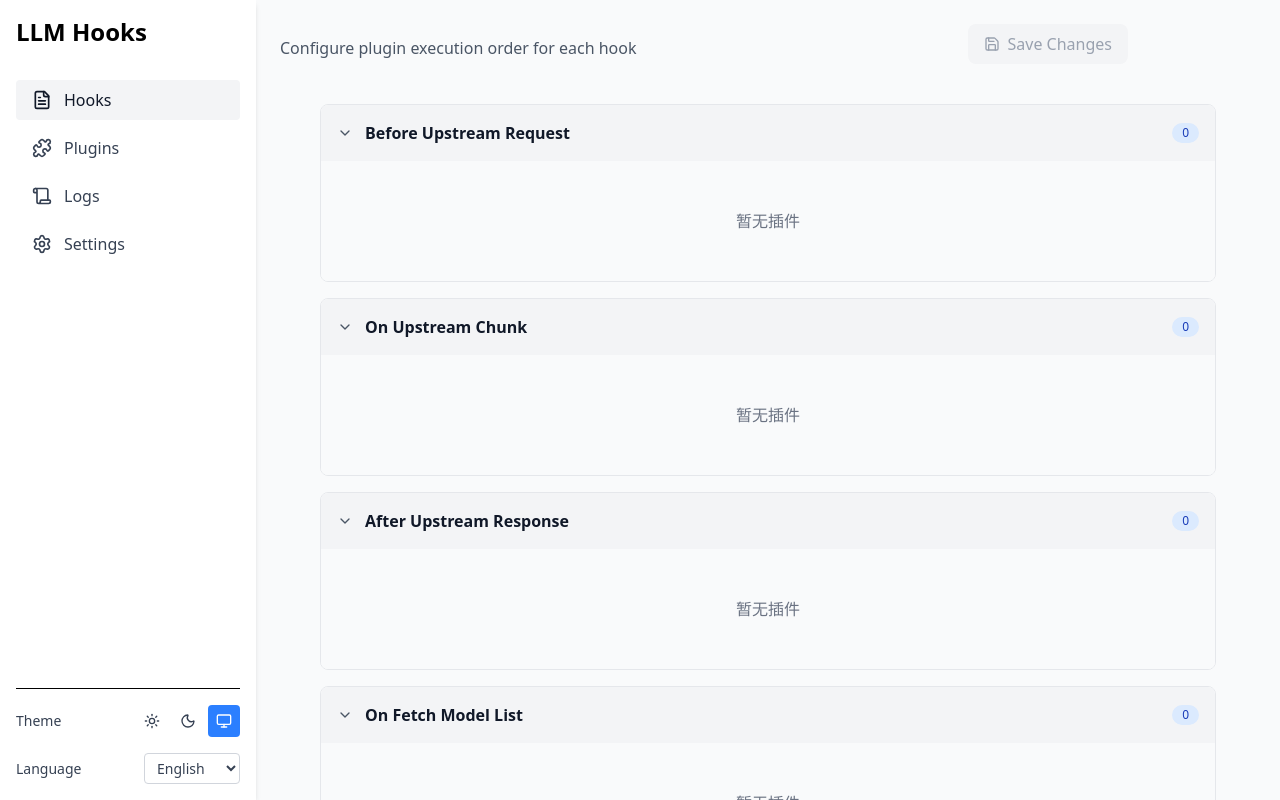
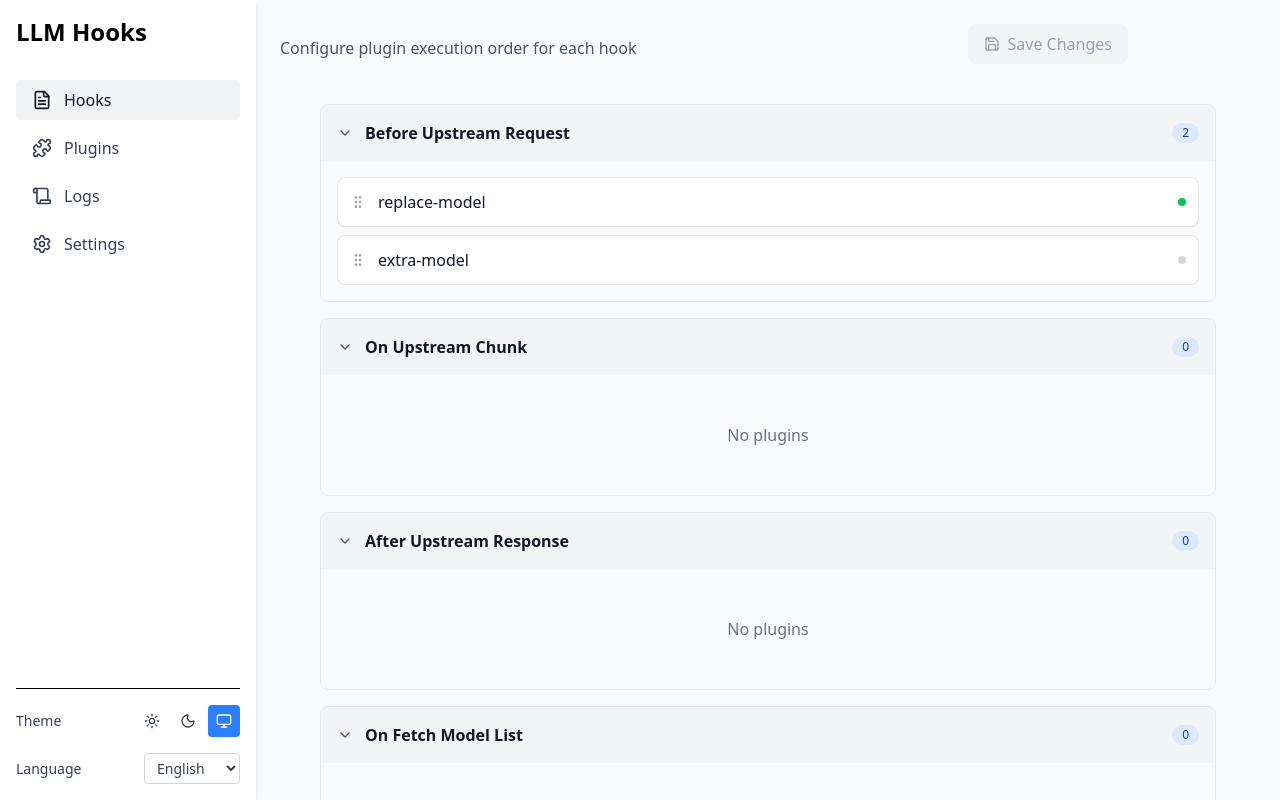
Before and after one commit to BHznJNs/llm-hooks, a React (Vite) app in the folder frontend/: page / in a window 1280 px wide. Built offline with nearby package versions, Linux system fonts and the light colour scheme.

Commit message:
hooks management page

```diff
--- a/frontend/src/App.tsx
+++ b/frontend/src/App.tsx
@@ -1,20 +1,16 @@
 import { Outlet } from '@tanstack/react-router';
 import { useEffect, useRef } from 'react';
 import Sidebar from './components/Sidebar';
-import { useLanguageStore } from './stores/language-store';
 import { useThemeStore } from './stores/theme-store';
 
 export default function App() {
-  const { language, setLanguage } = useLanguageStore();
   const { theme } = useThemeStore();
   const mediaQueryRef = useRef<MediaQueryList | null>(null);
   const handleChangeRef = useRef<((e: MediaQueryListEvent) => void) | null>(
     null
   );
 
-  // 根据主题更新 document 类名
   useEffect(() => {
-    // 清理之前的事件监听器
     if (mediaQueryRef.current && handleChangeRef.current) {
       mediaQueryRef.current.removeEventListener(
         'change',
@@ -25,7 +21,6 @@ export default function App() {
     }
 
     if (theme === 'system') {
-      // 检查系统主题偏好
       const systemPrefersDark = window.matchMedia(
         '(prefers-color-scheme: dark)'
       ).matches;
@@ -35,7 +30,6 @@ export default function App() {
         document.documentElement.classList.remove('dark');
       }
 
-      // 监听系统主题变化
       mediaQueryRef.current = window.matchMedia('(prefers-color-scheme: dark)');
       handleChangeRef.current = (e: MediaQueryListEvent) => {
         if (document.documentElement.classList.contains('dark') !== e.matches) {
@@ -50,7 +44,6 @@ export default function App() {
       document.documentElement.classList.remove('dark');
     }
 
-    // 清理函数
     return () => {
       if (mediaQueryRef.current && handleChangeRef.current) {
         mediaQueryRef.current.removeEventListener(
@@ -63,7 +56,7 @@ export default function App() {
 
   return (
     <div className="flex h-screen bg-gray-50 dark:bg-gray-900">
-      <Sidebar language={language} setLanguage={setLanguage} />
+      <Sidebar />
 
       <main className="flex-1 overflow-hidden">
         <Outlet />
--- a/frontend/src/components/hooks/HookCollapse.tsx
+++ b/frontend/src/components/hooks/HookCollapse.tsx
@@ -6,36 +6,32 @@ import {
 import { ChevronDown, ChevronRight } from 'lucide-react';
 import { useState } from 'react';
 
+import { useTranslation } from '../../lib/i18n';
 import { useHooksStore } from '../../stores/hooks-store';
-import type { Language } from '../../types';
-import type { PluginItem } from '../../types/hooks';
+import { useLanguageStore } from '../../stores/language-store';
+import type { HookType } from '../../types/hooks';
 import { PluginList } from './PluginList';
 
 type HookCollapseProps = {
-  hookType:
-    | 'beforeUpstreamRequest'
-    | 'onUpstreamChunk'
-    | 'afterUpstreamResponse'
-    | 'onFetchModelList';
-  language: Language;
+  hookType: HookType;
 };
 
-export function HookCollapse({ hookType, language }: HookCollapseProps) {
-  const { hooks, availablePlugins, updateHookOrder } = useHooksStore();
+export function HookCollapse({ hookType }: HookCollapseProps) {
+  const { language } = useLanguageStore();
+  const { hooks, pluginStates, updateHookOrder } = useHooksStore();
+  const { t } = useTranslation(language);
   const [open, setOpen] = useState(true);
 
-  const hookPlugins = hooks[hookType]
-    .map((pluginId) => availablePlugins.find((p) => p.id === pluginId))
-    .filter((plugin): plugin is PluginItem => Boolean(plugin));
+  const hookPlugins = hooks[hookType].map((pluginName) => ({
+    name: pluginName,
+    enabled: pluginStates[pluginName] ?? false,
+  }));
 
-  const hookLabels = {
-    beforeUpstreamRequest:
-      language === 'en' ? 'Before Upstream Request' : '请求前处理',
-    onUpstreamChunk: language === 'en' ? 'On Upstream Chunk' : '流式响应处理',
-    afterUpstreamResponse:
-      language === 'en' ? 'After Upstream Response' : '响应后处理',
-    onFetchModelList:
-      language === 'en' ? 'On Fetch Model List' : '模型列表获取处理',
+  const hookLabels: Record<HookType, string> = {
+    beforeUpstreamRequest: t('before-upstream-request'),
+    onUpstreamChunk: t('on-upstream-chunk'),
+    afterUpstreamResponse: t('after-upstream-response'),
+    onFetchModelList: t('on-fetch-model-list'),
   };
 
   return (
@@ -62,7 +58,7 @@ export function HookCollapse({ hookType, language }: HookCollapseProps) {
           </h3>
         </div>
         <span className="inline-flex items-center rounded-full bg-blue-100 px-2.5 py-0.5 font-medium text-blue-800 text-xs dark:bg-blue-900 dark:text-blue-200">
-          {hookPlugins.length}
+          {hooks[hookType].length}
         </span>
       </CollapsibleTrigger>
 
--- a/frontend/src/components/hooks/PluginList.tsx
+++ b/frontend/src/components/hooks/PluginList.tsx
@@ -16,11 +16,11 @@ import {
   verticalListSortingStrategy,
 } from '@dnd-kit/sortable';
 import { useState } from 'react';
-import type { HookType, PluginItem } from '../../types/hooks';
+import type { HookType } from '../../types/hooks';
 import { PluginListItem } from './PluginListItem';
 
 type PluginListProps = {
-  plugins: PluginItem[];
+  plugins: { name: string; enabled: boolean }[];
   hookType: HookType;
   onOrderChange: (hookType: HookType, newOrder: string[]) => void;
 };
@@ -39,6 +39,7 @@ export function PluginList({
   );
 
   const handleDragStart = (event: DragStartEvent) => {
+    // console.log(event);
     setActiveId(event.active.id as string);
   };
 
@@ -46,25 +47,29 @@ export function PluginList({
     const { active, over } = event;
 
     if (over && active.id !== over.id) {
-      const oldIndex = plugins.findIndex((plugin) => plugin.id === active.id);
-      const newIndex = plugins.findIndex((plugin) => plugin.id === over.id);
+      const oldIndex = plugins.findIndex((plugin) => plugin.name === active.id);
+      const newIndex = plugins.findIndex((plugin) => plugin.name === over.id);
 
       const reorderedPlugins = arrayMove(plugins, oldIndex, newIndex);
       onOrderChange(
         hookType,
-        reorderedPlugins.map((p) => p.id)
+        reorderedPlugins.map((p) => p.name)
       );
     }
 
     setActiveId(null);
   };
 
-  const activePlugin = activeId ? plugins.find((p) => p.id === activeId) : null;
+  const activePlugin = activeId
+    ? plugins.find((p) => p.name === activeId)
+    : null;
+
+  // console.log(activePlugin);
 
   if (plugins.length === 0) {
     return (
       <div className="py-8 text-center text-gray-500 dark:text-gray-400">
-        <p>暂无插件</p>
+        <p>No plugins</p>
       </div>
     );
   }
@@ -77,12 +82,12 @@ export function PluginList({
       onDragEnd={handleDragEnd}
     >
       <SortableContext
-        items={plugins.map((p) => p.id)}
+        items={plugins.map((p) => p.name)}
         strategy={verticalListSortingStrategy}
       >
         <div className="space-y-2">
           {plugins.map((plugin) => (
-            <PluginListItem key={plugin.id} plugin={plugin} />
+            <PluginListItem key={plugin.name} plugin={plugin} />
           ))}
         </div>
       </SortableContext>
--- a/frontend/src/components/hooks/PluginListItem.tsx
+++ b/frontend/src/components/hooks/PluginListItem.tsx
@@ -1,10 +1,9 @@
 import { useSortable } from '@dnd-kit/sortable';
 import { CSS } from '@dnd-kit/utilities';
 import { GripVertical } from 'lucide-react';
-import type { PluginItem } from '../../types/hooks';
 
 type PluginListItemProps = {
-  plugin: PluginItem;
+  plugin: { name: string; enabled: boolean };
   isDragOverlay?: boolean;
 };
 
@@ -19,7 +18,7 @@ export function PluginListItem({
     transform,
     transition,
     isDragging,
-  } = useSortable({ id: plugin.id });
+  } = useSortable({ id: plugin.name });
 
   const style = {
     transform: CSS.Transform.toString(transform),
@@ -34,23 +33,20 @@ export function PluginListItem({
         ${plugin.enabled ? '' : 'opacity-60'}
       `}
     >
-      <button
-        className="cursor-grab text-gray-400 hover:cursor-grabbing hover:text-gray-600 dark:text-gray-500 dark:hover:text-gray-300"
+      <div
+        className="flex flex-1 cursor-grab items-center gap-3 hover:cursor-grabbing"
         {...attributes}
         {...listeners}
       >
-        <GripVertical size={16} />
-      </button>
+        <div className="text-gray-400 hover:text-gray-600 dark:text-gray-500 dark:hover:text-gray-300">
+          <GripVertical size={16} />
+        </div>
 
-      <div className="min-w-0 flex-1">
-        <h4 className="truncate font-medium text-gray-900 dark:text-gray-100">
-          {plugin.name}
-        </h4>
-        {plugin.description && (
-          <p className="truncate text-gray-500 text-sm dark:text-gray-400">
-            {plugin.description}
-          </p>
-        )}
+        <div className="min-w-0 flex-1">
+          <h4 className="select-none truncate font-medium text-gray-900 dark:text-gray-100">
+            {plugin.name}
+          </h4>
+        </div>
       </div>
 
       <div
--- a/frontend/src/pages/HooksPage.tsx
+++ b/frontend/src/pages/HooksPage.tsx
@@ -15,11 +15,7 @@ const HOOK_TYPES: HookType[] = [
 export default function HooksPage() {
   const { language } = useLanguageStore();
   const { t } = useTranslation(language);
-  const { hasChanges, isLoading, saveChanges } = useHooksStore();
-
-  const handleSave = async () => {
-    await saveChanges();
-  };
+  const { hasChanges, isSaving, saveChanges } = useHooksStore();
 
   return (
     <div className="flex h-full flex-col overflow-hidden">
@@ -33,17 +29,17 @@ export default function HooksPage() {
 
           <button
             type="button"
-            onClick={handleSave}
-            disabled={!hasChanges || isLoading}
-            className={`flex items-center gap-2 rounded-lg px-4 py-2 font-medium transition-all ${
-              hasChanges && !isLoading
+            onClick={saveChanges}
+            disabled={!hasChanges}
+            className={`flex cursor-pointer items-center gap-2 rounded-lg px-4 py-2 font-medium transition-all ${
+              hasChanges
                 ? 'bg-blue-600 text-white shadow-md hover:bg-blue-700 hover:shadow-lg'
                 : 'cursor-not-allowed bg-gray-100 text-gray-400 dark:bg-gray-800'
             }
             `}
           >
             <Save size={16} />
-            {isLoading ? t('saving') : t('save-changes')}
+            {isSaving ? t('saving') : t('save-changes')}
           </button>
         </div>
       </div>
@@ -51,11 +47,7 @@ export default function HooksPage() {
       <div className="flex-1 overflow-y-auto px-6 pb-6">
         <div className="mx-auto max-w-4xl space-y-4">
           {HOOK_TYPES.map((hookType) => (
-            <HookCollapse
-              key={hookType}
-              hookType={hookType}
-              language={language}
-            />
+            <HookCollapse key={hookType} hookType={hookType} />
           ))}
         </div>
       </div>
--- a/frontend/src/stores/hooks-store.ts
+++ b/frontend/src/stores/hooks-store.ts
@@ -1,98 +1,55 @@
 import { create } from 'zustand';
-import type { HooksState, HookType, PluginItem } from '../types/hooks';
+import type { HooksState, HookType } from '../types/hooks';
 
-const SAVE_TIMEOUT = 1000;
-
-type HooksActions = {
-  updateHookOrder: (hookType: HookType, newOrder: string[]) => void;
-  setLoading: (loading: boolean) => void;
-  markChanged: () => void;
-  saveChanges: () => Promise<void>;
-  resetChanges: () => void;
-  setAvailablePlugins: (plugins: PluginItem[]) => void;
-};
-
-const initialHooksState: Omit<HooksState, 'availablePlugins'> = {
+const initialHooksState: HooksState = {
   hooks: {
-    beforeUpstreamRequest: [],
+    beforeUpstreamRequest: ['replace-model', 'extra-model'],
     onUpstreamChunk: [],
     afterUpstreamResponse: [],
     onFetchModelList: [],
   },
-  isLoading: false,
-  hasChanges: false,
+  pluginStates: {
+    'replace-model': true,
+    'extra-model': false,
+  },
 };
 
-// Mock data for development
-const mockPlugins: PluginItem[] = [
-  {
-    id: 'plugin-1',
-    name: 'Logger Plugin',
-    description: 'Logs requests and responses',
-    enabled: true,
-  },
-  {
-    id: 'plugin-2',
-    name: 'Rate Limiter',
-    description: 'Controls request rate',
-    enabled: true,
-  },
-  {
-    id: 'plugin-3',
-    name: 'Cache Plugin',
-    description: 'Caches responses for better performance',
-    enabled: false,
-  },
-  {
-    id: 'plugin-4',
-    name: 'Auth Validator',
-    description: 'Validates authentication tokens',
-    enabled: true,
-  },
-];
+type HooksActions = {
+  hasChanges: boolean;
+  isSaving: boolean;
+  saveChanges: () => Promise<void>;
+  updateHookOrder: (hookType: HookType, newOrder: string[]) => void;
+  setPluginStates: (plugins: Record<string, boolean>) => void;
+};
 
 export const useHooksStore = create<HooksState & HooksActions>((set) => ({
   ...initialHooksState,
-  availablePlugins: mockPlugins,
+  hasChanges: false,
+  isSaving: false,
+
+  saveChanges: async () => {
+    set((_state) => ({
+      isSaving: true,
+      hasChanges: false,
+    }));
+    // TODO: Call save API
+    await fetch('/api/...');
+    set((_state) => ({
+      isSaving: false,
+    }));
+  },
 
   updateHookOrder: (hookType, newOrder) => {
     set((state) => ({
+      hasChanges: true,
       hooks: {
         ...state.hooks,
         [hookType]: newOrder,
       },
-      hasChanges: true,
     }));
   },
 
-  setLoading: (loading) => {
-    set({ isLoading: loading });
-  },
-
-  markChanged: () => {
-    set({ hasChanges: true });
-  },
-
-  saveChanges: async () => {
-    set({ isLoading: true });
-
-    try {
-      // TODO: Replace with actual API call
-      await new Promise((resolve) => setTimeout(resolve, SAVE_TIMEOUT));
-
-      set({ hasChanges: false });
-    } catch {
-      // TODO: Add proper error handling
-    } finally {
-      set({ isLoading: false });
-    }
-  },
-
-  resetChanges: () => {
-    set({ hasChanges: false });
-  },
-
-  setAvailablePlugins: (plugins) => {
-    set({ availablePlugins: plugins });
+  setPluginStates: (plugins) => {
+    set({ pluginStates: plugins });
   },
 }));
--- a/frontend/src/types/hooks.ts
+++ b/frontend/src/types/hooks.ts
@@ -1,25 +1,8 @@
-export type HookType =
-  | 'beforeUpstreamRequest'
-  | 'onUpstreamChunk'
-  | 'afterUpstreamResponse'
-  | 'onFetchModelList';
+import type { AppConfig } from '../../../common/types/config.ts';
 
-export type PluginItem = {
-  id: string;
-  name: string;
-  description?: string;
-  enabled: boolean;
-  config?: Record<string, unknown>;
-};
-
-export type HookConfig = {
-  type: HookType;
-  plugins: string[];
-};
+export type HookType = keyof AppConfig['plugins'];
 
 export type HooksState = {
   hooks: Record<HookType, string[]>;
-  availablePlugins: PluginItem[];
-  isLoading: boolean;
-  hasChanges: boolean;
+  pluginStates: Record<string, boolean>;
 };
```
Also changed, not shown: frontend/src/components/Sidebar.tsx (+3 -6 lines), frontend/src/types/index.ts (+0 -35 lines), 1 other file (tests, documents, lock files or other folders).
